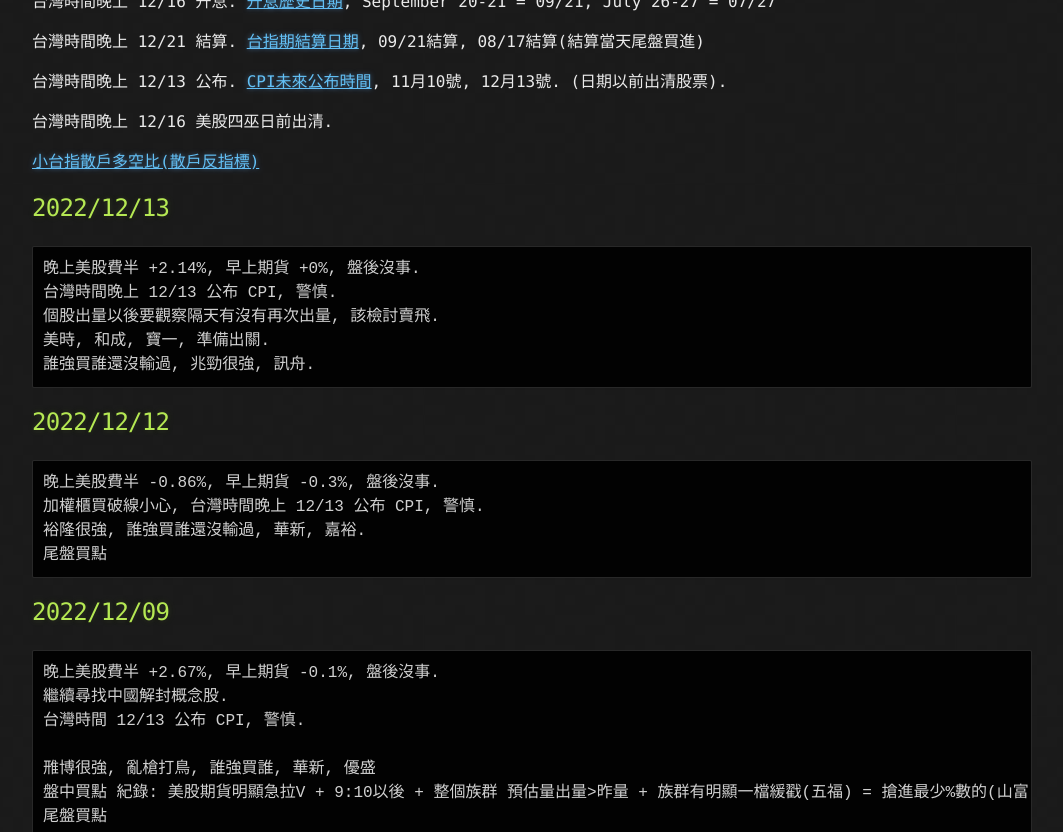
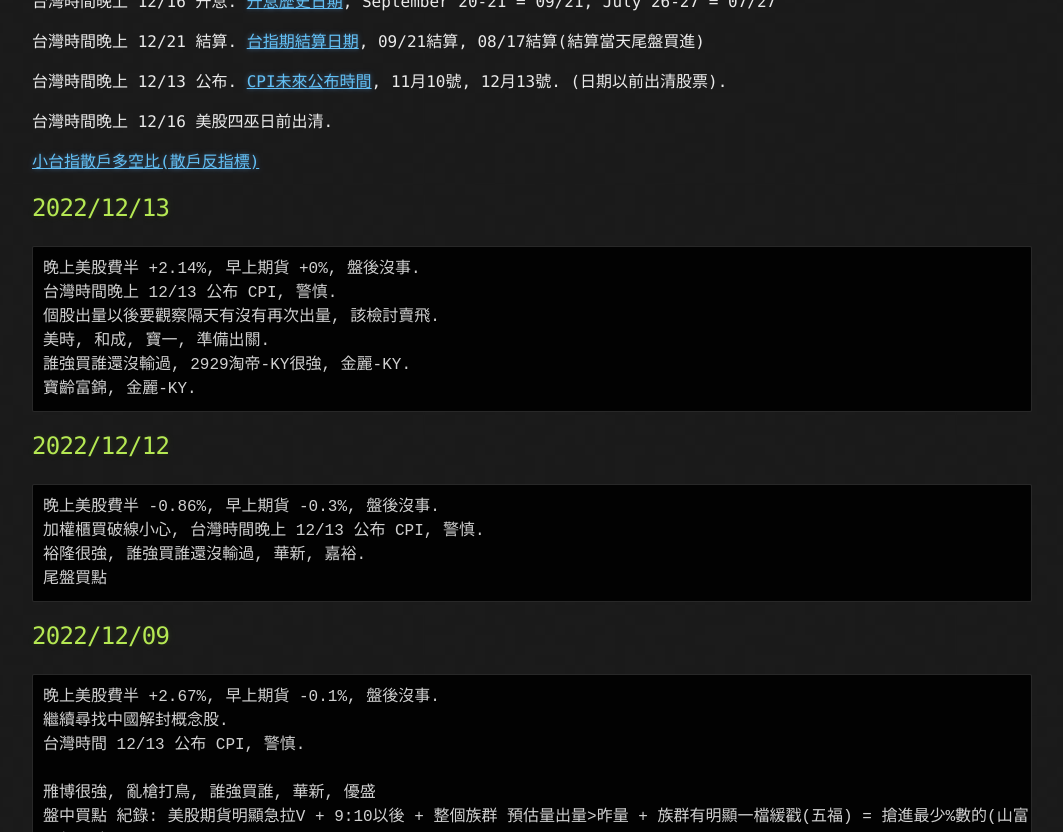
Before and after one commit to lepg5487/Stock_God, a Jekyll site: the page built from index.md, in a window 1280 px wide and 900 px high, scrolled down 348 px, cut to the strip 0-832 px from the top of the window. Shown: the whole strip, without its empty margins (108-1171 px from the left). Built offline with Jekyll 4.4.1, drawn with Linux system fonts in a browser that asks for light colours; our own code applies the rules of GitHub Pages for plain Markdown files.

Commit message:
Update index.md

````diff
--- a/index.md
+++ b/index.md
@@ -22,7 +22,8 @@
 台灣時間晚上 12/13 公布 CPI, 警慎.
 個股出量以後要觀察隔天有沒有再次出量, 該檢討賣飛.
 美時, 和成, 寶一, 準備出關.
-誰強買誰還沒輸過, 兆勁很強, 訊舟.
+誰強買誰還沒輸過, 2929淘帝-KY很強, 金麗-KY.
+寶齡富錦, 金麗-KY.
 ```
 
 ## 2022/12/12
````
